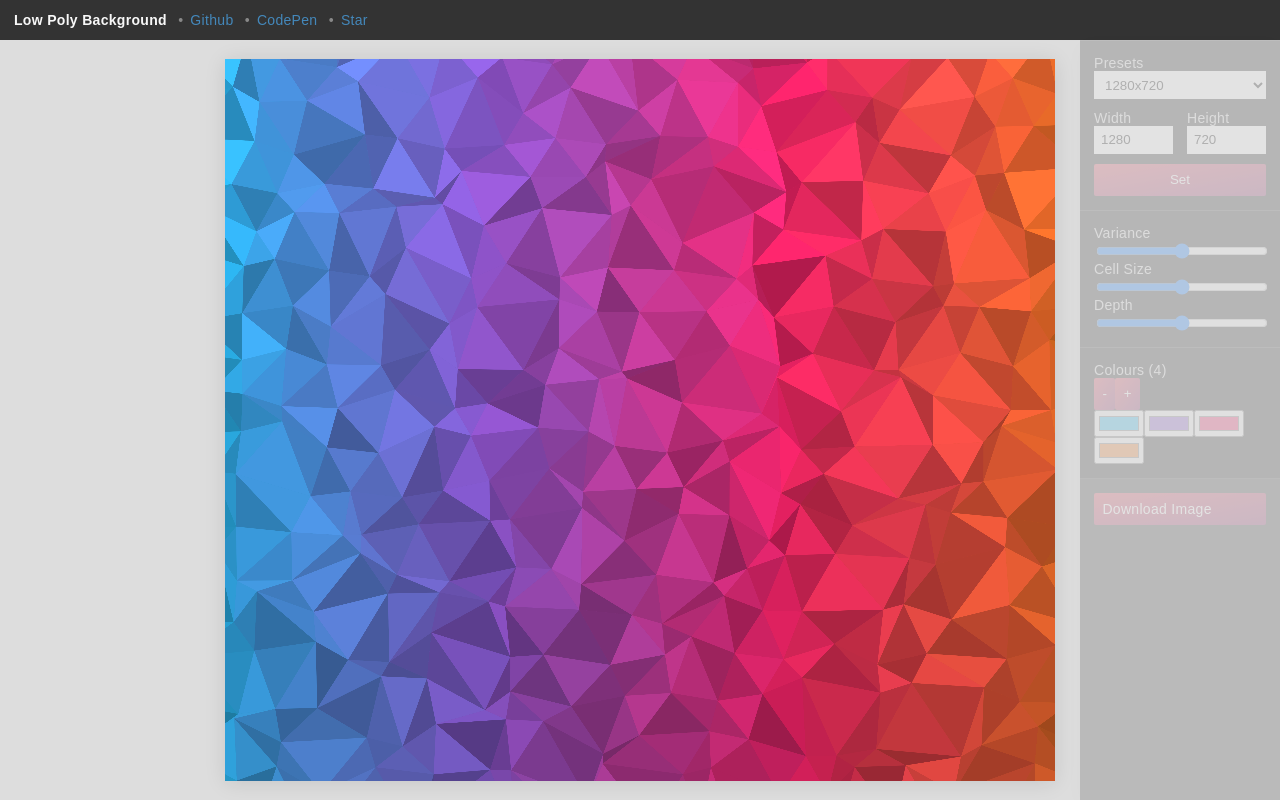
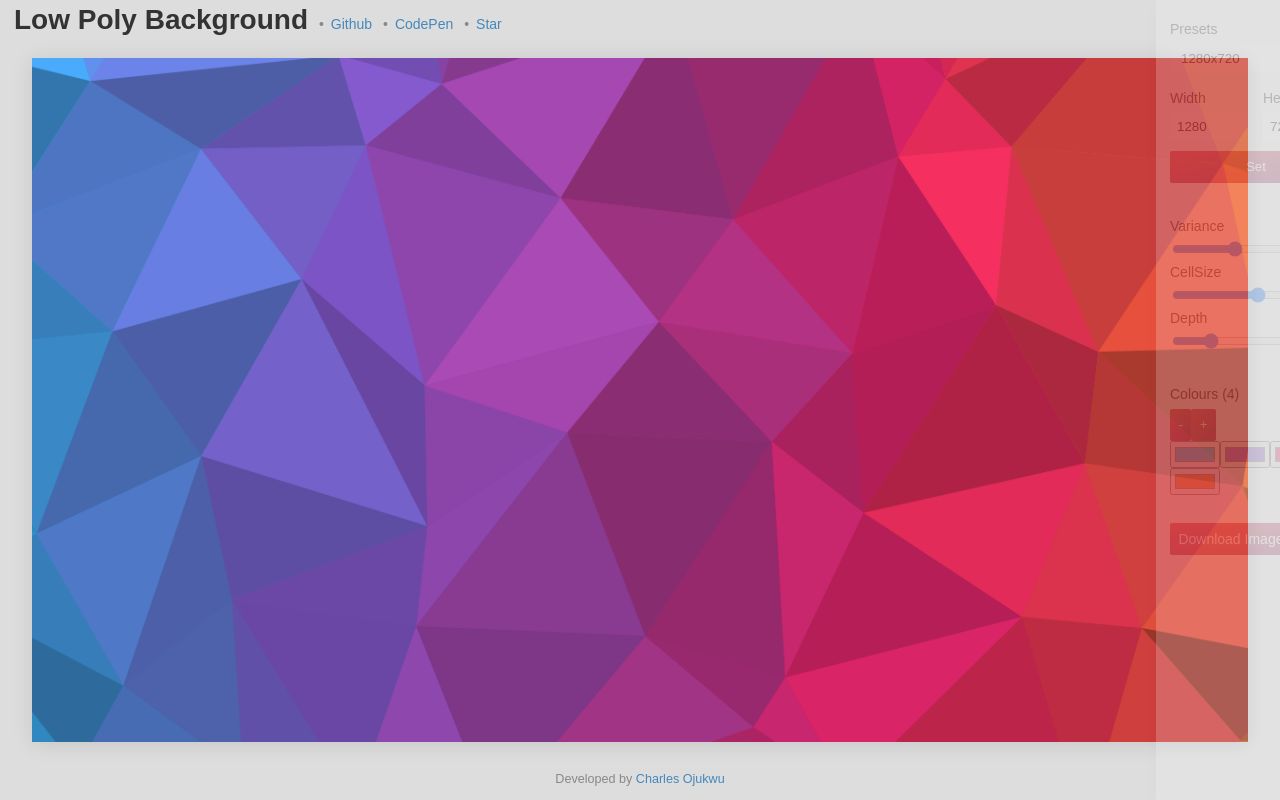
Before and after one commit to cojdev/lowpoly, a React app: page / in a window 1280 px wide. Built offline with nearby package versions, Linux system fonts and the light colour scheme; the HTML template or start-up script is replaced by a standard one.

Commit message:
geometry controls and styling

```diff
--- a/package.json
+++ b/package.json
@@ -43,7 +43,7 @@
   "scripts": {
     "test": "echo \"Error: no test specified\" && exit 1",
     "sass": "node-sass src/sass/main.scss docs/css/main.css --source-map=true -w",
-    "start": "webpack-dev-server --open --mode development && npm run sass",
+    "start": "webpack-dev-server --open --mode development",
     "build": "webpack --mode production",
     "build-dev": "webpack --mode development"
   }
--- a/src/js/App.jsx
+++ b/src/js/App.jsx
@@ -15,13 +15,13 @@ export default class App extends React.Component {
 
             defaults: {
                 dimensions: {
-                    width: 4280,
-                    height: 3720,
+                    width: 1280,
+                    height: 720,
                 },
 
                 geometry: {
-                    variance: 40,
-                    cellSize: 75,
+                    variance: 35,
+                    cellSize: 50,
                     depth: 20,
                 },
 
@@ -107,6 +107,15 @@ export default class App extends React.Component {
         this.setState({settings: settings});
     }
 
+    setGeometry(option, value) {
+
+        let settings = JSON.parse(JSON.stringify(this.state.settings));
+
+        settings.geometry[option] = parseInt(value);
+
+        this.setState({ settings: settings });
+    }
+
     /**
      * Updates the output dataURI in state
      * @param {string} value The data URL for the generated canvas
@@ -125,7 +134,6 @@ export default class App extends React.Component {
         return (
             <div
                 className="container">
-                <Header />
                 <Display
                     settings={settings}
                     updateOutput={this.updateOutput.bind(this)} />
@@ -134,7 +142,8 @@ export default class App extends React.Component {
                     presets={presets}
                     output={output}
                     setDimensions={this.setDimensions.bind(this)}
-                    setColours={this.setColours.bind(this)} />
+                    setColours={this.setColours.bind(this)}
+                    setGeometry={this.setGeometry.bind(this)} />
             </div>
         );
     }
--- a/src/js/Controls.jsx
+++ b/src/js/Controls.jsx
@@ -18,11 +18,12 @@ export default class Controls extends React.Component {
         return (
             <section className="controls">
                 <DimensionControls
-                    settings={settings.dimension}
+                    settings={settings.dimensions}
                     presets={presets}
                     setDimensions={setDimensions} />
                 <GeometryControls
-                    settings={settings.geometry} />
+                    settings={settings.geometry}
+                    setGeometry={this.props.setGeometry.bind(this)} />
                 <ColourControls
                     settings={settings.colour}
                     setColours={setColours} />
--- a/src/js/DimensionControls.jsx
+++ b/src/js/DimensionControls.jsx
@@ -4,9 +4,17 @@ export default class DimensionControls extends React.Component {
     constructor(props) {
         super(props);
         this.state = {
-            height: 720,
-            width: 1280,
+            height: 0,
+            width: 0,
         }
+    }
+
+    componentDidMount() {
+
+        this.setState({
+            height: this.props.settings.height,
+            width: this.props.settings.width
+        })
     }
 
     handlePreset(e) {
--- a/src/js/Display.jsx
+++ b/src/js/Display.jsx
@@ -1,4 +1,5 @@
 import React from 'react';
+import Header from './Header';
 
 export default class Display extends React.Component {
     constructor() {
@@ -283,6 +284,7 @@ export default class Display extends React.Component {
         return (
             <div
                 className="display">
+                <Header />
                 <div
                     className='loader'
                     ref='loader'>
@@ -299,6 +301,9 @@ export default class Display extends React.Component {
                     className="canvas2"
                     width={width}
                     height={height}></canvas>
+                <div className="footer">
+                    Developed by <a href="https://cojdev.github.io" target="_top">Charles Ojukwu</a>
+                </div>
             </div>
         );
     }
--- a/src/js/GeometryControls.jsx
+++ b/src/js/GeometryControls.jsx
@@ -1,33 +1,66 @@
 import React from 'react';
 
+String.prototype.capitalise = function() {
+    return this.charAt(0).toUpperCase() + this.slice(1);
+}
+
+const duplicate = function(obj) {
+    return JSON.parse(JSON.stringify(obj));
+};
+
 export default class GeometryControls extends React.Component {
+    constructor() {
+        super();
+
+        this.state = {
+            settings: {}
+        };
+    }
+
+    componentDidMount() {
+        const settings = this.props.settings;
+
+        this.setState({ settings: settings });
+    }
+
+    /**
+     *
+     * @param {string} option
+     */
+    handleChange(option, e) {
+        let settings = duplicate(this.state.settings);
+
+        settings[option] = e.target.value;
+
+        this.setState({ settings: settings });
+    }
+
+    handleBLur(option, e) {
+        let value = e.target.value;
+        this.props.setGeometry.call(this, option, value);
+    }
     render() {
 
-        let settings = this.props.settings;
+        let settings = this.state.settings;
+
+        let options = ['variance','cellSize','depth'].map((item, index) => (
+            <div
+                key={index}>
+                <label htmlFor={item}>{item.capitalise()}</label>
+                <input type="range"
+                id={item}
+                min="0"
+                max="100"
+                value={settings[item] || ''}
+                onChange={this.handleChange.bind(this, item)}
+                onMouseUp={this.handleBLur.bind(this, item)} />
+            </div>
+        ));
 
         return (
             <div
                 className="fieldgroup">
-                <label
-                    htmlFor="variance">Variance</label>
-                <input
-                    type="range"
-                    id="variance"
-                    value={settings.value}
-                    min={settings.min}
-                    max={settings.max} />
-
-                <label
-                    htmlFor="cell-size">Cell Size</label>
-                <input
-                    type="range"
-                    id="cell-size" />
-
-                <label
-                    htmlFor="oamount">Depth</label>
-                <input
-                    type="range"
-                    id="oamount" />
+                {options}
             </div>
         );
     }
--- a/src/js/Header.jsx
+++ b/src/js/Header.jsx
@@ -3,7 +3,7 @@ import React from 'react';
 export default class Header extends React.Component {
     render() {
         return (
-            <header className="topbar">
+            <header className="header">
                 <ul>
                     <li><h1>Low Poly Background</h1></li>
                     <li><a href="https://github.com/cojdev">Github</a></li>
--- a/src/sass/main.scss
+++ b/src/sass/main.scss
@@ -18,7 +18,7 @@ html {
 	color: #333;
 	background: #ddd;
 	font-size: 14px;
-	letter-spacing: .04ch;
+	// font-weight: 300;
 }
 
 a {
@@ -28,11 +28,11 @@ a {
 		text-decoration: underline;
 	}
 }
-
-.topbar {
+.header {
 	height: $topbar-height;
-	background: #333;
-	color: #f8f8f8;
+	position: absolute;
+	top: 0;
+	left: 0;
 	li {
 		display: inline;
 	}
@@ -45,7 +45,7 @@ a {
 	}
 	h1 {
 		display: inline;
-		font-size: 1rem;
+		font-size: 2rem;
 		font-weight: 900;
 		margin: 0;
 		line-height: $topbar-height;
@@ -59,7 +59,7 @@ a {
     bottom: 0;
 	position: fixed;
 	left: 0;
-	top: $topbar-height;
+	top: 0;
 	bottom: 0;
 	display: flex;
 	align-items: center;
@@ -97,7 +97,7 @@ a {
 
 .canvas1 {
 	max-width: 95%;
-	max-height: 95%;
+	max-height: calc(100% - 6rem);
 	box-shadow: 0 2px 20px rgba(#000, .1);
 }
 .canvas2 {
@@ -146,37 +146,47 @@ select {
 
 .controls {
 	position: fixed;
-	color: #fff;
-	top: $topbar-height;
+	color: #444;
+	top: 0;
 	right: 0;
 	bottom: 0;
+	transform: translateX(38%);
 	width: $control-width;
-	background: #333;
+	background: #f8f8f8;
 	padding: 0;
 	box-shadow:  0 5px 20px rgba(0,0,0,0.1);
 	overflow-y: auto;
 	overflow-x: hidden;
-	border-top: 1px solid #444;
 	opacity: .2;
+	transition: 450ms ease;
 	&:hover {
-		opacity: .8;
+		opacity: 1;
+		transform: none;
 	}
 	h3 {
 		padding: .5rem 1rem;
 		margin: 0;
-		border-bottom: 1px solid #444;
 	}
 }
 
 .fieldgroup {
 	padding: 1rem;
-	border-bottom: 1px solid #444;
-	background: #222;
 }
 
 label {
-	color: #ddd;
+	color: #222;
 	display: block;
+	margin: .5em 0;
+	font-weight: 500;
+}
+
+.footer {
+	position: absolute;
+	color: #888;
+	bottom: 1rem;
+	width: 100%;
+	font-size: .9em;
+	text-align: center;
 }
 
 .loader {
--- a/webpack.config.js
+++ b/webpack.config.js
@@ -1,13 +1,9 @@
 const webpack = require('webpack');
 const path = require('path');
 const MiniCssExtractPlugin = require("mini-css-extract-plugin");
-const devMode = process.env.NODE_ENV !== 'production';
 
-// const extractPlugin = new ExtractTextPlugin({
-//     filename: './docs/ext/[name].css',
-// });
-
-module.exports = {
+module.exports = function(env, argv) {
+    return {
         entry: './src/js/index.jsx',
 
         output: {
@@ -29,7 +25,7 @@ module.exports = {
                 {
                     test: /\.scss$/,
                     use: [
-                    devMode ? 'style-loader' :
+                        argv.mode === 'development' ? 'style-loader' :
                         MiniCssExtractPlugin.loader,
                         { loader: 'css-loader', options: { importLoaders: 2 }},
                         {
@@ -58,4 +54,5 @@ module.exports = {
         resolve: {
             extensions: ['.js', '.jsx'],
         }
+    }
 };
```
Also changed, not shown: 4 other files (tests, documents, lock files or other folders). Lines whose indentation alone changed are shown as unchanged.
